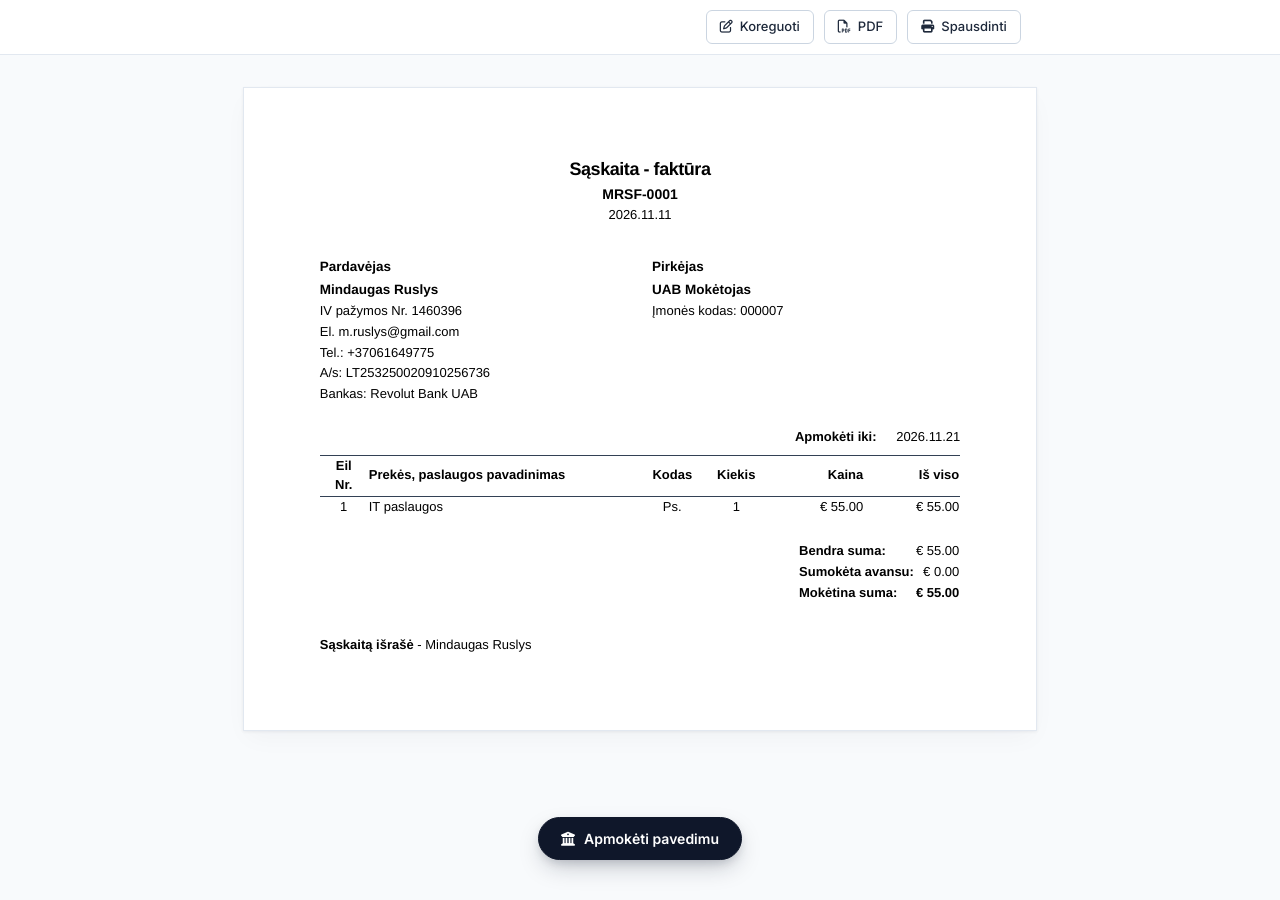
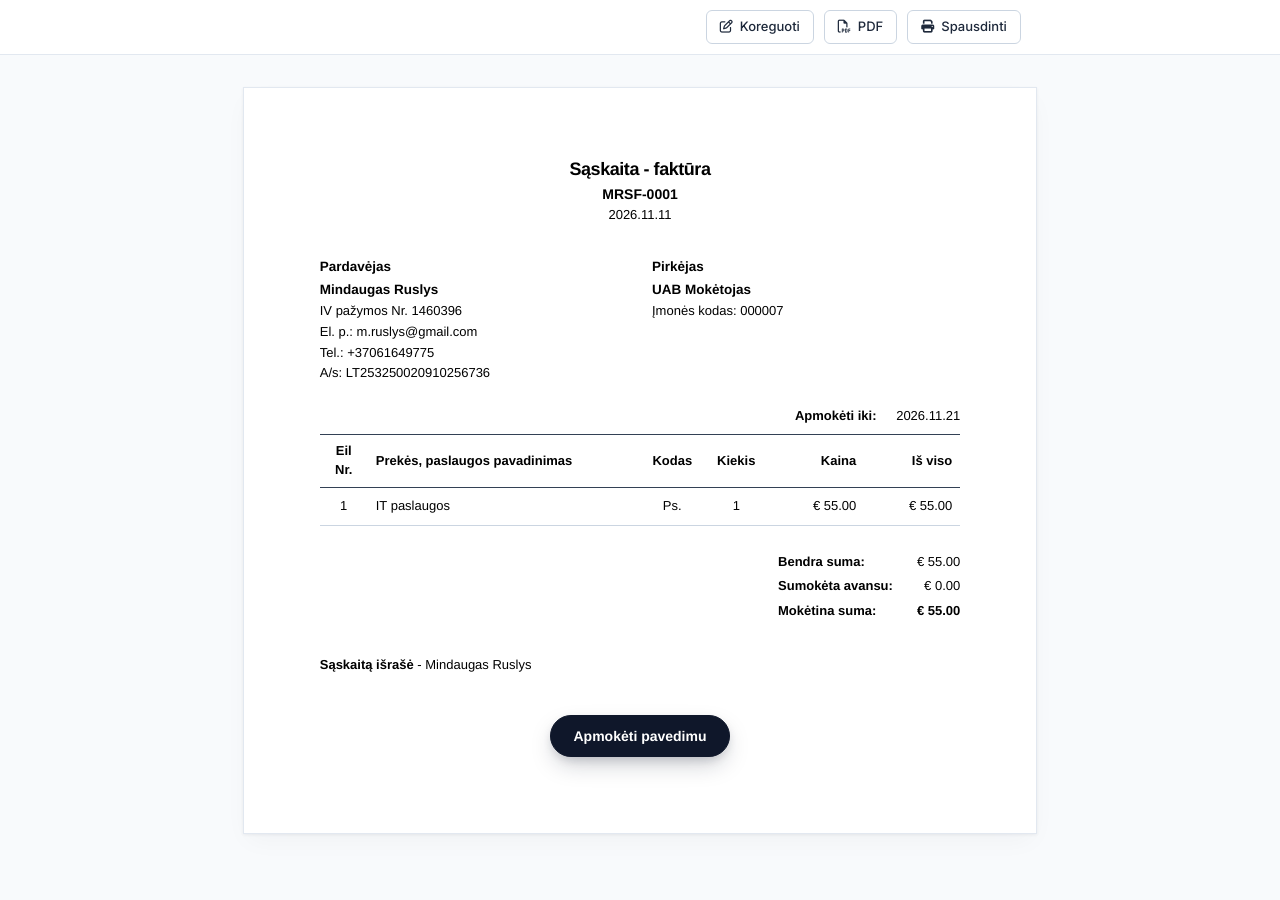
Before and after one commit to mruslys/ruslys.lt, a Jekyll site: the page invoice/index.html, which Jekyll copies as it is, in a window 1280 px wide. Built offline with Jekyll 4.4.1, drawn with Linux system fonts in a browser that asks for light colours; nearby versions of some CDN libraries.

Commit message:
Update index.html

```diff
--- a/invoice/index.html
+++ b/invoice/index.html
@@ -160,29 +160,56 @@
         .invoice-table th {
             border-top: 1px solid #334155;
             border-bottom: 1px solid #334155;
-        /* Native Print Media Rules - Prevents 2nd blank page */
+            padding: 7px 8px;
+            font-weight: 700;
+            color: #000000;
+        }
+
+        .invoice-table td {
+            border-bottom: 1px solid #cbd5e1;
+            padding: 9px 8px;
+            vertical-align: top;
+            color: #000000;
+        }
+
+        .totals-table {
+            border-collapse: collapse;
+        }
+
+        .totals-table td {
+            padding: 3px 0 3px 24px;
+            color: #000000;
+        }
+
+        /* Hide print-only exclusions during PDF export as well */
+        .invoice-sheet.pdf-export-mode .no-print {
+            display: none !important;
+        }
+
+        /* Native Print Media Rules - Clean 1-page white document without buttons or borders */
         @media print {
             @page {
                 size: A4 portrait;
                 margin: 18mm;
             }
-            html, body {
+            html, body, main {
                 background: #ffffff !important;
+                background-color: #ffffff !important;
                 margin: 0 !important;
                 padding: 0 !important;
                 height: auto !important;
                 min-height: 0 !important;
                 overflow: visible !important;
+                display: block !important;
             }
+            html body .no-print,
             .no-print {
                 display: none !important;
-            }
-            main {
-                padding: 0 !important;
-                margin: 0 !important;
-                display: block !important;
+                visibility: hidden !important;
             }
             .invoice-sheet {
+                background: #ffffff !important;
+                background-color: #ffffff !important;
                 width: 100% !important;
                 max-width: 100% !important;
                 height: auto !important;
@@ -190,7 +217,9 @@
                 margin: 0 !important;
                 padding: 0 !important;
                 border: none !important;
+                border-radius: 0 !important;
                 box-shadow: none !important;
+                outline: none !important;
                 page-break-after: avoid !important;
                 page-break-inside: avoid !important;
                 break-after: avoid !important;
@@ -201,8 +230,8 @@
 </head>
 <body class="min-h-screen flex flex-col justify-between">
 
-    <!-- Top Control & Action Bar (Hidden in Print & PDF) -->
-    <header class="no-print border-b border-slate-200 bg-white/95 backdrop-blur-sm sticky top-0 z-30" data-html2canvas-ignore="true">
+    <!-- Top Control & Action Bar (Hidden in Print & PDF, high z-index so Edit Form overlays everything) -->
+    <header class="no-print border-b border-slate-200 bg-white/95 backdrop-blur-sm sticky top-0 z-50" data-html2canvas-ignore="true">
         <div class="max-w-[210mm] mx-auto px-4 py-2.5 flex flex-col gap-3">
 
             <!-- Primary Row: 3 Action Buttons (Centered on Mobile, Right on Desktop) -->
@@ -322,10 +351,9 @@
                     <div class="font-bold text-[13.5px] mb-1">Pardavėjas</div>
                     <div class="font-bold text-[13.5px]">Mindaugas Ruslys</div>
                     <div>IV pažymos Nr. 1460396</div>
-                    <div>El. m.ruslys@gmail.com</div>
+                    <div>El. p.: m.ruslys@gmail.com</div>
                     <div>Tel.: +37061649775</div>
                     <div>A/s: <span class="font-medium">LT253250020910256736</span></div>
-                    <div>Bankas: Revolut Bank UAB</div>
                 </div>
 
                 <!-- Pirkėjas (Right) -->
@@ -402,15 +430,14 @@
                 </div>
             </section>
 
+            <!-- Sticky Bottom Payment Button (Inside white invoice sheet, below issued-by line) -->
+            <div id="payBtnContainer" class="no-print sticky bottom-5 z-10 mt-10 flex justify-center w-full pointer-events-none" data-html2canvas-ignore="true">
+                <a id="btnPayTransfer" href="https://pavedimu.lt/mindaugas/SF%20MRSF-0001/55.00/" target="_blank" rel="noopener noreferrer" class="pay-btn pointer-events-auto">
+                    <span>Apmokėti pavedimu</span>
+                </a>
+            </div>
+
         </article>
-
-        <!-- Sticky Bottom Payment Button (Always visible lifted from bottom, docks at bottom on scroll) -->
-        <div class="no-print sticky bottom-5 z-40 mt-6 mb-2 flex justify-center w-full pointer-events-none" data-html2canvas-ignore="true">
-            <a id="btnPayTransfer" href="https://pavedimu.lt/mindaugas/SF#MRSF-0001/55/" target="_blank" rel="noopener noreferrer" class="pay-btn pointer-events-auto">
-                <i class="fa-solid fa-building-columns"></i>
-                <span>Apmokėti pavedimu</span>
-            </a>
-        </div>
     </main>
 
     <script>
```
Also changed, not shown: other parts of invoice/index.html (+7 -5 lines).
